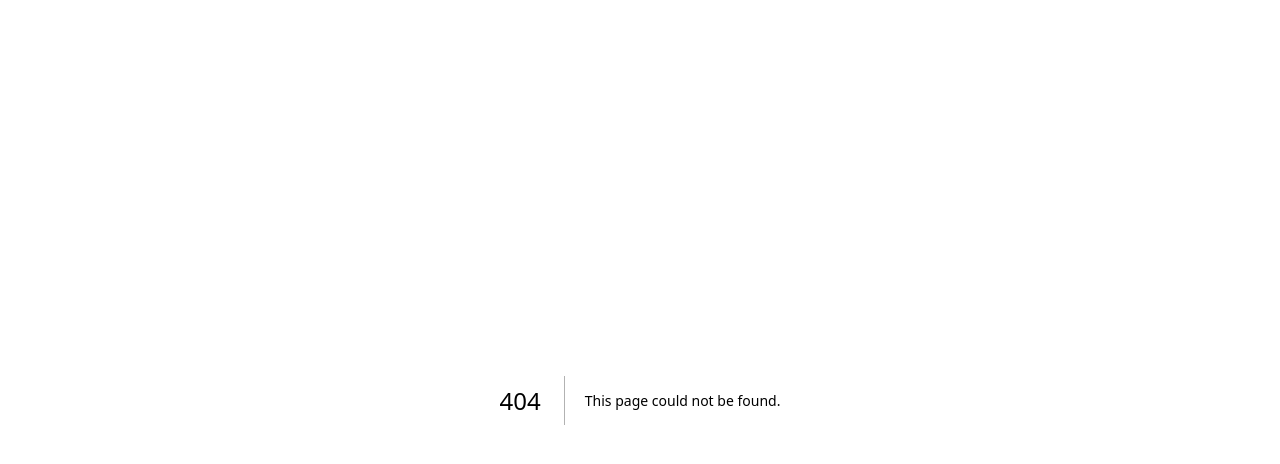
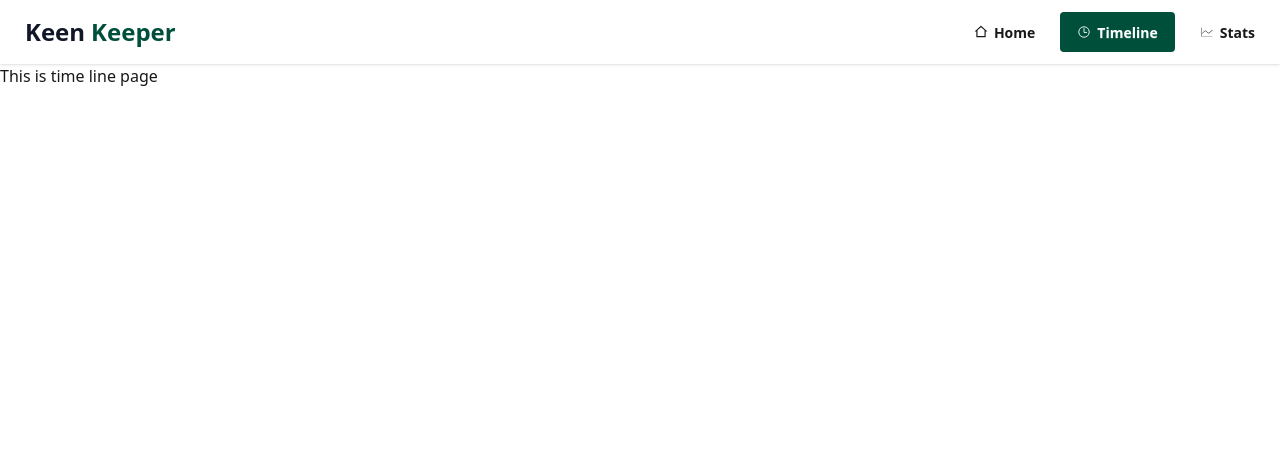
Before and after one commit to ab-bakkar71/assignment-07, a Next.js app: page /timeline in a window 1280 px wide. Before the commit this address had no page. Shown: the top 464 px of the page. Built offline with nearby package versions, Linux system fonts and the light colour scheme.

Commit message:
navbar added & timeline,stats page create

```diff
--- a/package.json
+++ b/package.json
@@ -11,7 +11,8 @@
   "dependencies": {
     "next": "16.2.3",
     "react": "19.2.4",
-    "react-dom": "19.2.4"
+    "react-dom": "19.2.4",
+    "react-icons": "^5.6.0"
   },
   "devDependencies": {
     "@tailwindcss/postcss": "^4",
--- /dev/null
+++ b/src/app/components/NavLink.jsx
@@ -0,0 +1,24 @@
+"use client"
+
+import Link from "next/link";
+import { usePathname } from "next/navigation";
+import { IoTimeOutline } from "react-icons/io5";
+import { PiChartLineThin } from "react-icons/pi";
+import { RiHome2Line } from "react-icons/ri";
+
+
+
+const NavLink = () => {
+
+    const pathName= usePathname()
+
+    return (
+        <>
+           <Link href="/" className={`btn btn-ghost ${pathName === "/" ? "bg-emerald-900 text-white" : ""}`}><RiHome2Line />Home</Link>
+           <Link href="/timeline" className={`btn btn-ghost ${pathName === "/timeline"? "bg-emerald-900 text-white": ""}`}><IoTimeOutline />Timeline</Link>
+           <Link href="/stats" className={`btn btn-ghost ${pathName === "/stats" ? "bg-emerald-900 text-white" : ""}`}><PiChartLineThin />Stats</Link>
+        </>
+    );
+};
+
+export default NavLink;
--- /dev/null
+++ b/src/app/components/Navbar.jsx
@@ -0,0 +1,25 @@
+import Link from "next/link";
+import NavLink from "./NavLink";
+
+
+
+const Navbar = () => {
+
+
+
+    return (
+        <nav className="bg-base-100 shadow-sm">
+            <div className="navbar container mx-auto">
+                <div className="navbar-start">
+                    <Link href="/" className="btn btn-ghost text-2xl text-gray-900 font-extrabold">Keen<span className="text-emerald-900">Keeper</span></Link>
+                </div>
+                <div className="navbar-end gap-2">
+                    <NavLink></NavLink>
+                </div>
+
+            </div>
+        </nav>
+    );
+};
+
+export default Navbar;
--- a/src/app/globals.css
+++ b/src/app/globals.css
@@ -1,9 +1,2 @@
 @import "tailwindcss";
 @plugin "daisyui";
-
-body {
-  background: var(--background);
-  color: var(--foreground);
-  font-family: Arial, Helvetica, sans-serif;
-
-}
--- a/src/app/layout.js
+++ b/src/app/layout.js
@@ -1,5 +1,6 @@
 import { Geist, Geist_Mono } from "next/font/google";
 import "./globals.css";
+import Navbar from "./components/Navbar";
 
 const geistSans = Geist({
   variable: "--font-geist-sans",
@@ -22,7 +23,10 @@ export default function RootLayout({ children }) {
       lang="en" data-theme="light"
       className={`${geistSans.variable} ${geistMono.variable} h-full antialiased`}
     >
-      <body className="min-h-full flex flex-col">{children}</body>
+      <body className="min-h-full flex flex-col">
+        <Navbar/>
+        {children}
+        </body>
     </html>
   );
 }
--- a/src/app/page.js
+++ b/src/app/page.js
@@ -1,65 +1,8 @@
 import Image from "next/image";
 
 export default function Home() {
-  return (
-    <div className="flex flex-col flex-1 items-center justify-center bg-zinc-50 font-sans dark:bg-black">
-      <main className="flex flex-1 w-full max-w-3xl flex-col items-center justify-between py-32 px-16 bg-white dark:bg-black sm:items-start">
-        <Image
-          className="dark:invert"
-          src="/next.svg"
-          alt="Next.js logo"
-          width={100}
-          height={20}
-          priority
-        />
-        <div className="flex flex-col items-center gap-6 text-center sm:items-start sm:text-left">
-          <h1 className="max-w-xs text-3xl font-semibold leading-10 tracking-tight text-black dark:text-zinc-50">
-            To get started, edit the page.js file.
-          </h1>
-          <p className="max-w-md text-lg leading-8 text-zinc-600 dark:text-zinc-400">
-            Looking for a starting point or more instructions? Head over to{" "}
-            <a
-              href="https://vercel.com/templates?framework=next.js&utm_source=create-next-app&utm_medium=appdir-template-tw&utm_campaign=create-next-app"
-              className="font-medium text-zinc-950 dark:text-zinc-50"
-            >
-              Templates
-            </a>{" "}
-            or the{" "}
-            <a
-              href="https://nextjs.org/learn?utm_source=create-next-app&utm_medium=appdir-template-tw&utm_campaign=create-next-app"
-              className="font-medium text-zinc-950 dark:text-zinc-50"
-            >
-              Learning
-            </a>{" "}
-            center.
-          </p>
-        </div>
-        <div className="flex flex-col gap-4 text-base font-medium sm:flex-row">
-          <a
-            className="flex h-12 w-full items-center justify-center gap-2 rounded-full bg-foreground px-5 text-background transition-colors hover:bg-[#383838] dark:hover:bg-[#ccc] md:w-[158px]"
-            href="https://vercel.com/new?utm_source=create-next-app&utm_medium=appdir-template-tw&utm_campaign=create-next-app"
-            target="_blank"
-            rel="noopener noreferrer"
-          >
-            <Image
-              className="dark:invert"
-              src="/vercel.svg"
-              alt="Vercel logomark"
-              width={16}
-              height={16}
-            />
-            Deploy Now
-          </a>
-          <a
-            className="flex h-12 w-full items-center justify-center rounded-full border border-solid border-black/[.08] px-5 transition-colors hover:border-transparent hover:bg-black/[.04] dark:border-white/[.145] dark:hover:bg-[#1a1a1a] md:w-[158px]"
-            href="https://nextjs.org/docs?utm_source=create-next-app&utm_medium=appdir-template-tw&utm_campaign=create-next-app"
-            target="_blank"
-            rel="noopener noreferrer"
-          >
-            Documentation
-          </a>
-        </div>
-      </main>
-    </div>
-  );
+  return
+  <div>
+
+  </div>;
 }
--- /dev/null
+++ b/src/app/stats/page.jsx
@@ -0,0 +1,11 @@
+import React from 'react';
+
+const StatsPage = () => {
+    return (
+        <div>
+            This is this.stats page
+        </div>
+    );
+};
+
+export default StatsPage;
--- /dev/null
+++ b/src/app/timeline/page.jsx
@@ -0,0 +1,11 @@
+import React from 'react';
+
+const TimelinePage = () => {
+    return (
+        <div>
+            <h1>This is time line page</h1>
+        </div>
+    );
+};
+
+export default TimelinePage;
```
Also changed, not shown: 1 other file (tests, documents, lock files or other folders).
